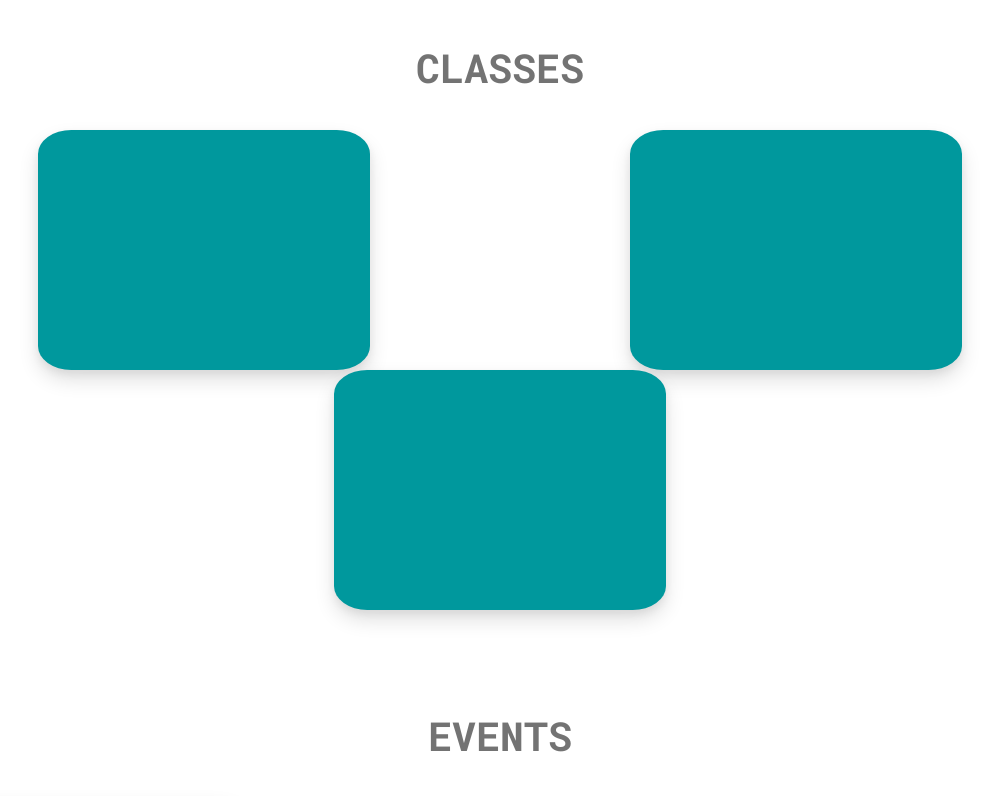
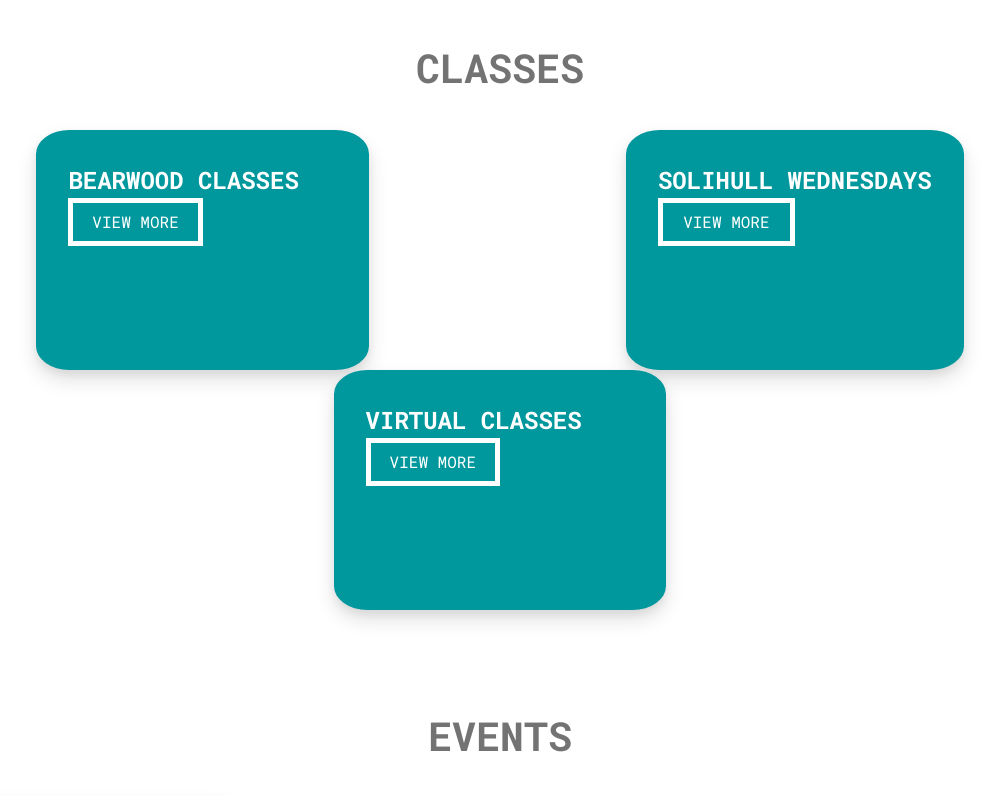
Before and after one commit to natasha-mann/latinmotion, a React (Create React App) app: page / in a window 1280 px wide. Shown: the part 1260-2056 px from the top of the page, without its empty margins (140-1139 px from the left). Built offline with nearby package versions, Linux system fonts and the light colour scheme.

Commit message:
gh pages deploy

```diff
--- a/src/components/NavigationBar/index.js
+++ b/src/components/NavigationBar/index.js
@@ -22,6 +22,10 @@ const NavigationBar = (props) => {
 
   window.addEventListener("scroll", changeNavbarColor);
 
+  const scrollToTop = () => {
+    scroll.scrollToTop();
+  };
+
   return (
     <nav
       id="navbar"
@@ -32,9 +36,9 @@ const NavigationBar = (props) => {
       }
     >
       <div className="container-fluid">
-        <a className="navbar-brand" href="/">
+        <div className="navbar-brand" onClick={scrollToTop}>
           <img src={logo} alt="logo" className="logo" />
-        </a>
+        </div>
         <button
           className="navbar-toggler"
           type="button"
--- a/src/sections/Classes/Classes.css
+++ b/src/sections/Classes/Classes.css
@@ -9,12 +9,27 @@
   min-width: 26vw;
   max-width: 28vw;
   height: 15rem;
+  padding: 2rem;
   background-color: var(--teal);
   margin: 0 2rem;
   border-radius: 10%;
   box-shadow: 0 10px 20px rgba(0, 0, 0, 0.12), 0 4px 8px rgba(0, 0, 0, 0.06);
 }
 
+.venue-name {
+  font-size: 1.5rem;
+  font-weight: bold;
+  color: white;
+}
+
+.view-btn {
+  background-color: transparent;
+  border: 5px solid white;
+  color: white;
+  width: 50%;
+  height: 3rem;
+}
+
 .venue-card:hover {
   transform: scale(1.01);
   box-shadow: 0 10px 20px rgba(0, 0, 0, 0.3), 0 4px 8px rgba(0, 0, 0, 0.2);
--- a/src/sections/Classes/index.js
+++ b/src/sections/Classes/index.js
@@ -8,9 +8,18 @@ const Classes = () => {
       <div className="classes-container">
         <Title text="CLASSES" />
         <div className="class-cards-container">
-          <div className="venue-card"></div>
-          <div className="venue-card"></div>
-          <div className="venue-card"></div>
+          <div className="venue-card">
+            <div className="venue-name">BEARWOOD CLASSES</div>
+            <button className="view-btn">VIEW MORE</button>
+          </div>
+          <div className="venue-card">
+            <div className="venue-name">SOLIHULL WEDNESDAYS</div>
+            <button className="view-btn">VIEW MORE</button>
+          </div>
+          <div className="venue-card">
+            <div className="venue-name">VIRTUAL CLASSES</div>
+            <button className="view-btn">VIEW MORE</button>
+          </div>
         </div>
       </div>
     </FlexContainer>
```
Also changed, not shown: package.json (+7 -1 lines), 1 other file (tests, documents, lock files or other folders).
